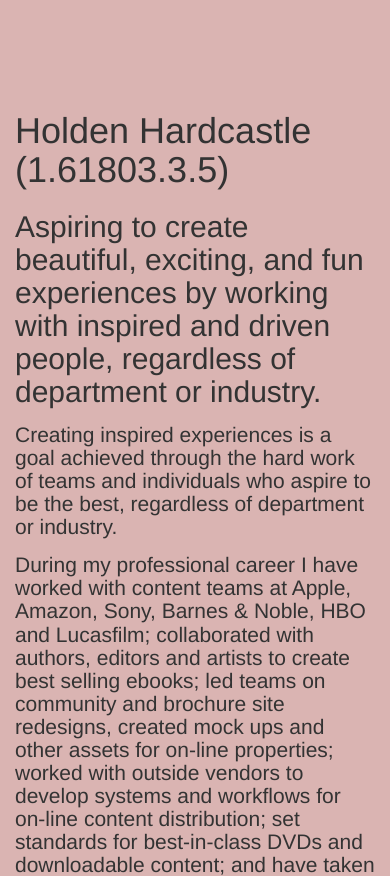
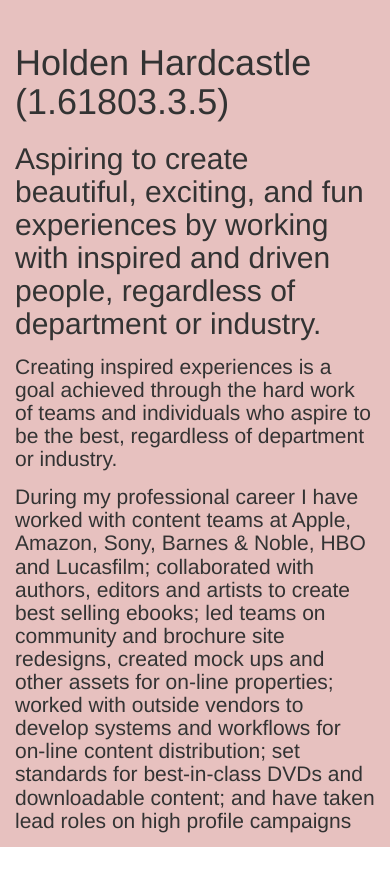
Before and after one commit to h20ld3n/holdenhardcastle.com, a PHP site: page / in a window 390 px wide. Shown: the top 876 px of the page. Run offline with PHP 8.4, Linux system fonts and the light colour scheme; some libraries are stand-ins or nearby versions.

Commit message:
update and text background colors

```diff
--- a/css/golden-ratio.css
+++ b/css/golden-ratio.css
@@ -2,7 +2,22 @@
 /* CSS Document */
 
 .jumbotron {
-	padding-top: 6.47212em;
+	padding-top: 1.6180em;
+    padding-bottom: 0;
+    margin-bottom: 0;
+    background-color: transparent;
+}
+
+#aee-blue {
+    background-image: url('../images/477eca-aee-blue.png');
+    background-repeat: repeat-x;
+    background-size: auto 61.97233%;
+}
+
+.odu-blue {
+    background-image: url('../images/0f3768-odu-blue.png');
+    background-repeat: repeat-x;
+    background-size: auto 61.97233%;
 }
 
 .container {
--- a/index.php
+++ b/index.php
@@ -58,101 +58,62 @@
     </div>
   </section>
 </div>
-<section class="container">
+
+<!-- background test -->
+<section class="jumbotron bg-test">
+<div class="row"><img src="images/virginia-air-and-space-test.png" class="img-responsive"></div>
+</section>
+<section>
 	<!-- advanced energy economy -->
 	<!-- report covers -->
-<div class="row">
-  <div class="col-md-12"> <img src="images/aee-covers.jpg" class="img-responsive">
-    <h3 id="what"></h3>
-  </div>
+    <div class="jumbotron" id="aee-blue">
+    	<div class="row"><img src="images/aee-covers.png" class="img-responsive"></div>
     </div>
 	<!-- ohio electricity future -->
-<div class="row">
-<div class="col-md-12"> <img src="images/aee-ohio-electricity-future.jpg" class="img-responsive">
-  <h3 id="what"></h3>
-</div>
+    <div class="row"><img src="images/aee-ohio-electricity-future.jpg" class="img-responsive"></div>
 	<!-- infographics -->
-<div class="row">
-  <div class="col-md-12"> <img src="images/aee-infographics.jpg" class="img-responsive">
-    <h3 id="what"></h3>
-  </div>
-</div>
+    <div class="row"><img src="images/aee-infographics.jpg" class="img-responsive"></div>
 	<!-- letterhead -->
-<div class="row">
-  <div class="col-md-12"> <img src="images/aee-letterhead.jpg" class="img-responsive">
-    <h3 id="what"></h3>
-  </div>
-</div>
+    <div class="row"><img src="images/aee-letterhead.jpg" class="img-responsive"></div>
 </section>
-<section class="container">
+<section class="jumbotron">
   <!-- gap old navy -->
-  <div class="row">
-    <div class="col-md-12"> <img src="images/gap-old-navy-email.jpg" class="img-responsive"> </div>
-  </div>
+  <!-- email campaigns -->
+  <div class="row"><img src="images/gap-old-navy-email.jpg" class="img-responsive"></div>
 </section>
-<section class="container">
+<section class="jumbotron">
   <!-- dictionary.com -->
-  <div class="row">
-    <div class="col-md-12"> <img src="images/dictionary.jpg" class="img-responsive" alt="dictionary.com" > </div>
-  </div>
+  <!-- hyperbole search results -->
+  <div class="row"><img src="images/dictionary.jpg" class="img-responsive" alt="dictionary.com"></div>
 </section>
-<section class="container">
+<section class="jumbotron">
   <!-- chronicle books -->
   <!-- it's a tiger! -->
-  <div class="row">
-    <div class="col-md-12"> <img src="images/its-a-tiger.jpg" class="img-responsive">
-      <h2 id="what"></h2>
-    </div>
-  </div>
+  <div class="row"><img src="images/its-a-tiger.jpg" class="img-responsive"></div>
   <!-- trueblood cookbook -->
-  <div class="row">
-    <div class="col-md-12"> <img src="images/trueblood.jpg" class="img-responsive">
-      <h2 id="what"></h2>
-    </div>
-  </div>
+  <div class="row"><img src="images/trueblood.jpg" class="img-responsive"></div>
   <!-- goodnight, goodnight, construction site -->
-  <div class="row">
-    <div class="col-md-12"> <img src="images/goodnight-construction-site.jpg" class="img-responsive">
-      <h2 id="what"></h2>
-    </div>
-  </div>
+  <div class="row"><img src="images/goodnight-construction-site.jpg" class="img-responsive"></div>
   <!-- e-mergency! -->
-  <div class="row">
-    <div class="col-md-12"> <img src="images/e-mergency.jpg" class="img-responsive">
-      <h2 id="what"></h2>
-    </div>
-  </div>
+  <div class="row"><img src="images/e-mergency.jpg" class="img-responsive"></div>
   <!-- the ultimate metallica -->
-  <div class="row">
-    <div class="col-md-12"> <img src="images/the-ultimate-metallica.jpg" class="img-responsive">
-      <h2 id="what"></h2>
-    </div>
-  </div>
+  <div class="row"><img src="images/the-ultimate-metallica.jpg" class="img-responsive"></div>
   <!-- the history of surfing -->
-  <div class="row">
-    <div class="col-md-12"> <img src="images/history-of-surfing.jpg" class="img-responsive">
-      <h2 id="what"></h2>
-    </div>
-  </div>
+  <div class="row"><img src="images/history-of-surfing.jpg" class="img-responsive"></div>
 </section>
-<section class="container">
+<section class="jumbotron">
   <!-- loud dog -->
   <!-- kidspark website -->
-  <div class="row">
-    <div class="col-md-12"> <img src="images/kidspark.jpg" class="img-responsive">
-      <h2 id="what"></h2>
-    </div>
-  </div>
+  <div class="row"><img src="images/kidspark.jpg" class="img-responsive"></div>
 </section>
-<section class="container">
+<section class="jumbotron">
   <!-- south end rowing club -->
-  <div class="row">
-    <div class="col-md-12"> <img src="images/south-end-rowing-club.jpg" class="img-responsive">
-      <h2 id="what"></h2>
-    </div>
-  </div>
+  <div class="row"><img src="images/south-end-rowing-club.jpg" class="img-responsive"></div>
 </section>
-<section class="container">
+
+<section class="jumbotron">
+	<!-- trx - fitness anywhere -->
+    <!-- website and application -->
   <div id="carousel-trx" class="carousel slide" data-ride="carousel">
     <!-- Indicators -->
     <ol class="carousel-indicators">
@@ -160,73 +121,38 @@
       <li data-target="#carousel-trx" data-slide-to="1"></li>
       <li data-target="#carousel-trx" data-slide-to="2"></li>
     </ol>
-
     <!-- Wrapper for slides -->
     <div class="carousel-inner" role="listbox">
-      <div class="item active"> <img src="images/trx-drew-brees-app.jpg" alt="..."> </div>
-      <div class="item"> <img src="images/trx-motocross-tennis-multisport.jpg" alt="..."> </div>
-      <div class="item"> <img src="images/trx-soccer-basketball-run.jpg" alt="..."> </div>
-      <div class="item"> <img src="images/trx-military-fitness.jpg" alt="..."> </div>
-      <div class="item"> <img src="images/trx-group-training-resource.jpg" alt="..."> </div>
+      <div class="item active"> <img src="images/trx-drew-brees-app.jpg" alt="..."></div>
+      <div class="item"><img src="images/trx-motocross-tennis-multisport.jpg" alt="..."></div>
+      <div class="item"><img src="images/trx-soccer-basketball-run.jpg" alt="..."></div>
+      <div class="item"><img src="images/trx-military-fitness.jpg" alt="..."></div>
+      <div class="item"><img src="images/trx-group-training-resource.jpg" alt="..."></div>
     </div>
     <!-- Controls -->
     <a class="left carousel-control" href="#carousel-trx" role="button" data-slide="prev"> <span class="glyphicon glyphicon-chevron-left" aria-hidden="true"></span> <span class="sr-only">Previous</span> </a> <a class="right carousel-control" href="#carousel-trx" role="button" data-slide="next"> <span class="glyphicon glyphicon-chevron-right" aria-hidden="true"></span> <span class="sr-only">Next</span> </a> </div>
 </section>
-<section class="container">
-  <!-- griffith -->
+<section class="jumbotron">
+  <!-- griffith film school -->
   <!-- rubberbound -->
-  <div class="row">
-    <div class="col-md-12"> <img src="images/rubberbound.jpg" class="img-responsive">
-      <h2 id="what"></h2>
-    </div>
-  </div>
+  <div class="row"><img src="images/rubberbound.jpg" class="img-responsive"></div>
   <!-- hurry kiki hurry -->
-  <div class="row">
-    <div class="col-md-12"> <img src="images/hurry-kiki-hurry.jpg" class="img-responsive">
-      <h2 id="what"></h2>
-    </div>
-  </div>
+  <div class="row"><img src="images/hurry-kiki-hurry.jpg" class="img-responsive"></div>
 </section>
 
-<!-- golden gate tri club -->
-
-<section class="container">
-  <div class="row">
-    <div class="col-md-12"> <img src="images/golden-gate-triathlon-club.jpg" class="img-responsive">
-      <h2 id="what"></h2>
-    </div>
-  </div>
+<section class="jumbotron">
+<!-- golden gate tri club website redesign -->
+  <div class="row"><img src="images/golden-gate-triathlon-club.jpg" class="img-responsive"></div>
 </section>
 
 <!-- reo company -->
-
-<!--section class="container">
-	<div class="row">
-  		<div class="col-md-12">
-    		<img src="images/reo-company.jpg" class="img-responsive">
-  			<h2 id="what"></h2>
-  		</div>
-	</div>
-</section-->
-
 <!-- steven irving photgraphy -->
-
-<section class="container">
-  <div class="row">
-    <div class="col-md-12"> <img src="images/steven-irving-photography.jpg" class="img-responsive">
-      <h2 id="what"></h2>
-    </div>
-  </div>
+<section class="jumbotron">
+  <div class="row"><img src="images/steven-irving-photography.jpg" class="img-responsive"></div>
 </section>
-
 <!-- fithead / moveoverbacon / sheshreds -->
-
-<section class="container">
-  <div class="row">
-    <div class="col-md-12"> <img src="images/fithead-mob-sheshreds.jpg" class="img-responsive">
-      <h2 id="what"></h2>
-    </div>
-  </div>
+<section class="jumbotron">
+  <div class="row"><img src="images/fithead-mob-sheshreds.jpg" class="img-responsive"></div>
 </section>
 
 <!-- cbs marketwatch / survivor check -->
@@ -278,7 +204,7 @@
     <!-- Controls -->
     <a class="left carousel-control" href="#odu-air-space" role="button" data-slide="prev"> <span class="glyphicon glyphicon-chevron-left" aria-hidden="true"></span> <span class="sr-only">Previous</span> </a> <a class="right carousel-control" href="#odu-air-space" role="button" data-slide="next"> <span class="glyphicon glyphicon-chevron-right" aria-hidden="true"></span> <span class="sr-only">Next</span> </a> </div>
 </section>
-<section class="container">
+<section class="jumbotron">
   <!-- odu / theatre of the absurd -->
   <div id="odu-theatre-of-the-absurd" class="carousel slide" data-ride="carousel">
     <!-- Indicators -->
@@ -392,6 +318,7 @@
 </section>
 <!-- jQuery (necessary for Bootstrap's JavaScript plugins) -->
 <script src="https://ajax.googleapis.com/ajax/libs/jquery/1.11.3/jquery.min.js"></script>
+<script src="bootstrap/js/jquery-1.11.3.min.js"></script>
 <!-- Include all compiled plugins (below), or include individual files as needed -->
 <!-- script src="js/bootstrap.min.js"></script-->
 <script src="bootstrap/js/carousel.js"></script>
```
Also changed, not shown: images/0f3768-odu-blue.png (added), images/477eca-aee-blue.png (added), images/aee-5120.jpg (deleted), 4 other files. Lines whose indentation alone changed are shown as unchanged.
